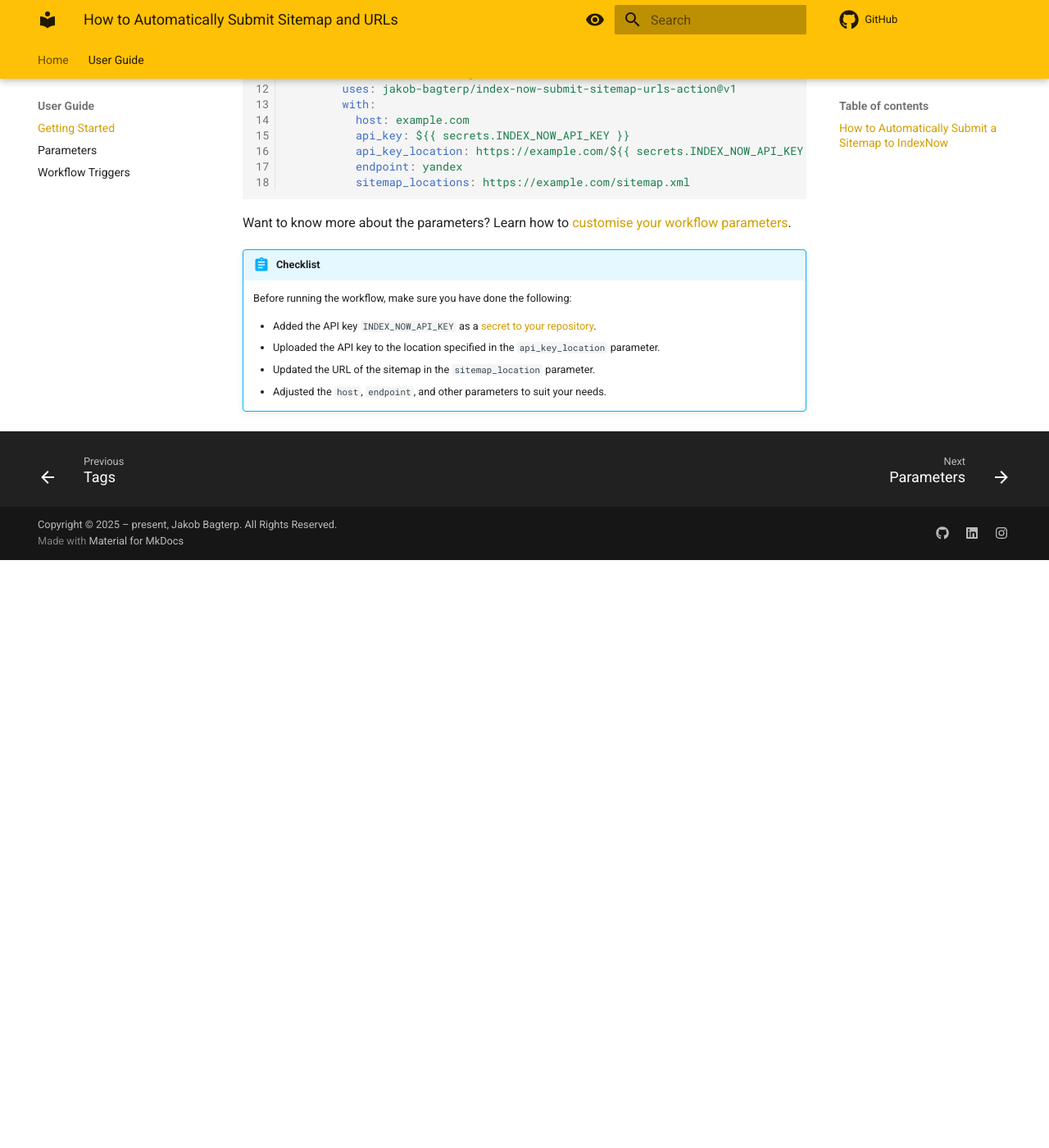
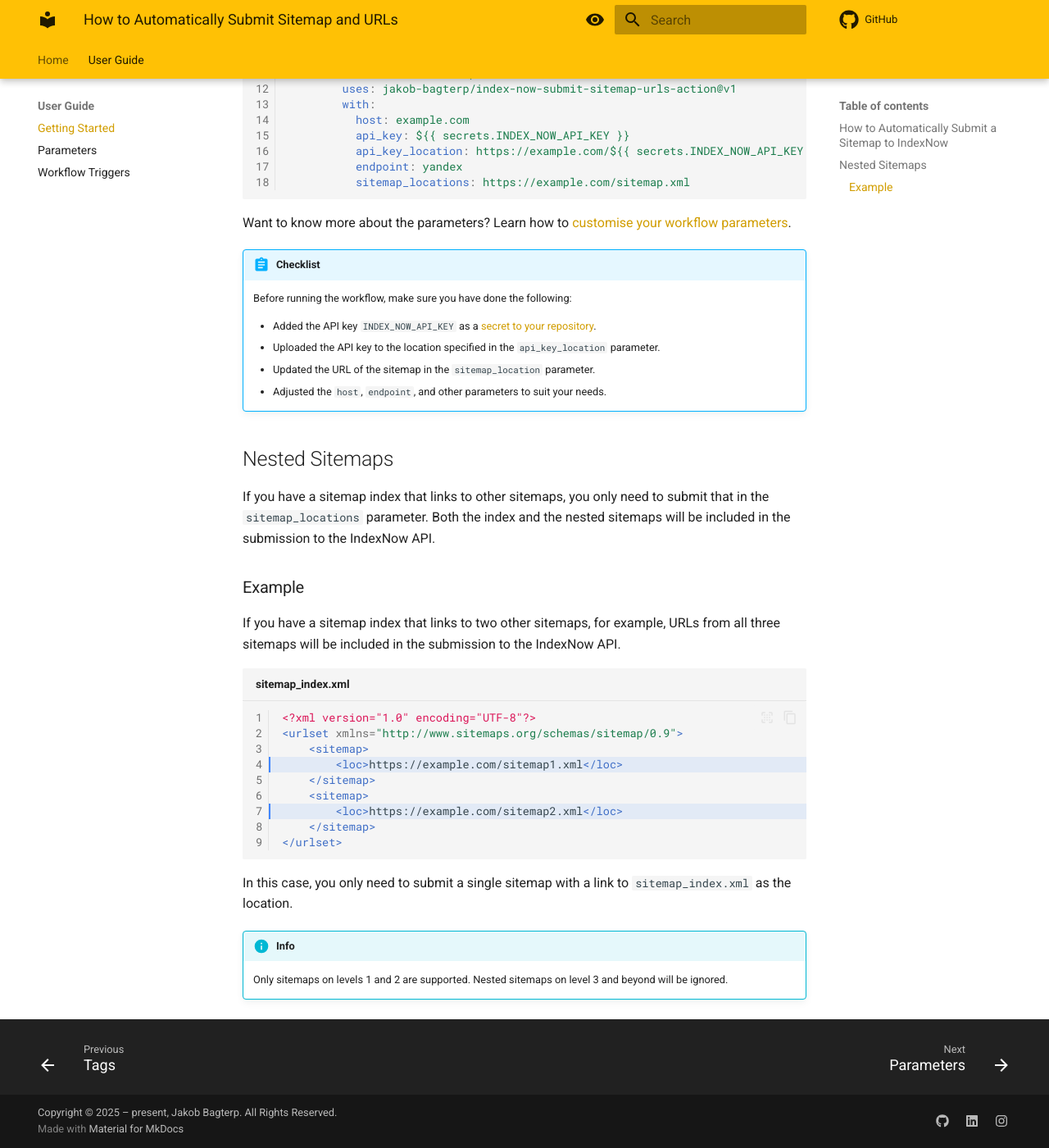
Before and after one commit to jakob-bagterp/index-now-submit-sitemap-urls-action, an MkDocs documentation site: the page built from docs/user-guide/getting-started.md, in a window 1280 px wide and 1400 px high, scrolled down 892 px. Shown: the whole window at 82% size. Built offline with MkDocs 1.6.1 and Material for MkDocs 9.7.7, drawn with Linux system fonts in a browser that asks for light colours; comment, search, counter and statistics services are not loaded; before the commit the page ends 1575 px from its top, so only the background shows below that.

Commit message:
Added user guide for nested sitemaps.

````diff
--- a/docs/user-guide/getting-started.md
+++ b/docs/user-guide/getting-started.md
@@ -53,3 +53,26 @@ Want to know more about the parameters? Learn how to [customise your workflow pa
     - Uploaded the API key to the location specified in the `api_key_location` parameter.
     - Updated the URL of the sitemap in the `sitemap_location` parameter.
     - Adjusted the `host`, `endpoint`, and other parameters to suit your needs.
+
+## Nested Sitemaps
+If you have a sitemap index that links to other sitemaps, you only need to submit that in the `sitemap_locations` parameter. Both the index and the nested sitemaps will be included in the submission to the IndexNow API.
+
+### Example
+If you have a sitemap index that links to two other sitemaps, for example, URLs from all three sitemaps will be included in the submission to the IndexNow API.
+
+```xml linenums="1" title="sitemap_index.xml" hl_lines="4 7"
+<?xml version="1.0" encoding="UTF-8"?>
+<urlset xmlns="http://www.sitemaps.org/schemas/sitemap/0.9">
+    <sitemap>
+        <loc>https://example.com/sitemap1.xml</loc>
+    </sitemap>
+    <sitemap>
+        <loc>https://example.com/sitemap2.xml</loc>
+    </sitemap>
+</urlset>
+```
+
+In this case, you only need to submit a single sitemap with a link to `sitemap_index.xml` as the location.
+
+!!! info
+    Only sitemaps on levels 1 and 2 are supported. Nested sitemaps on level 3 and beyond will be ignored.
````
